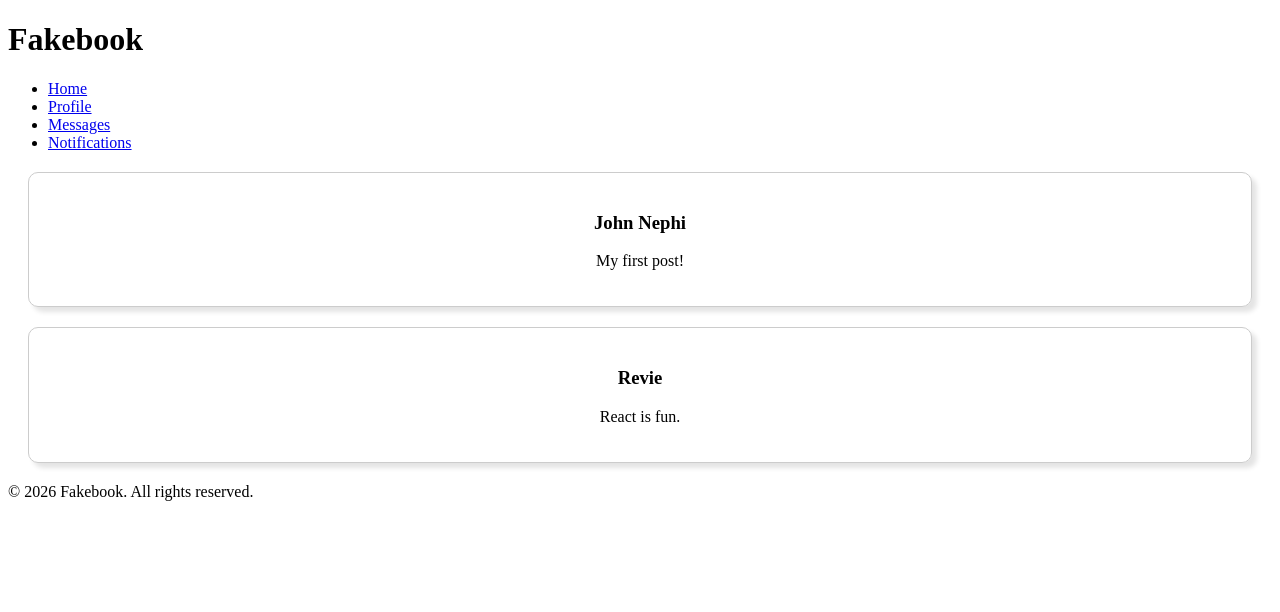
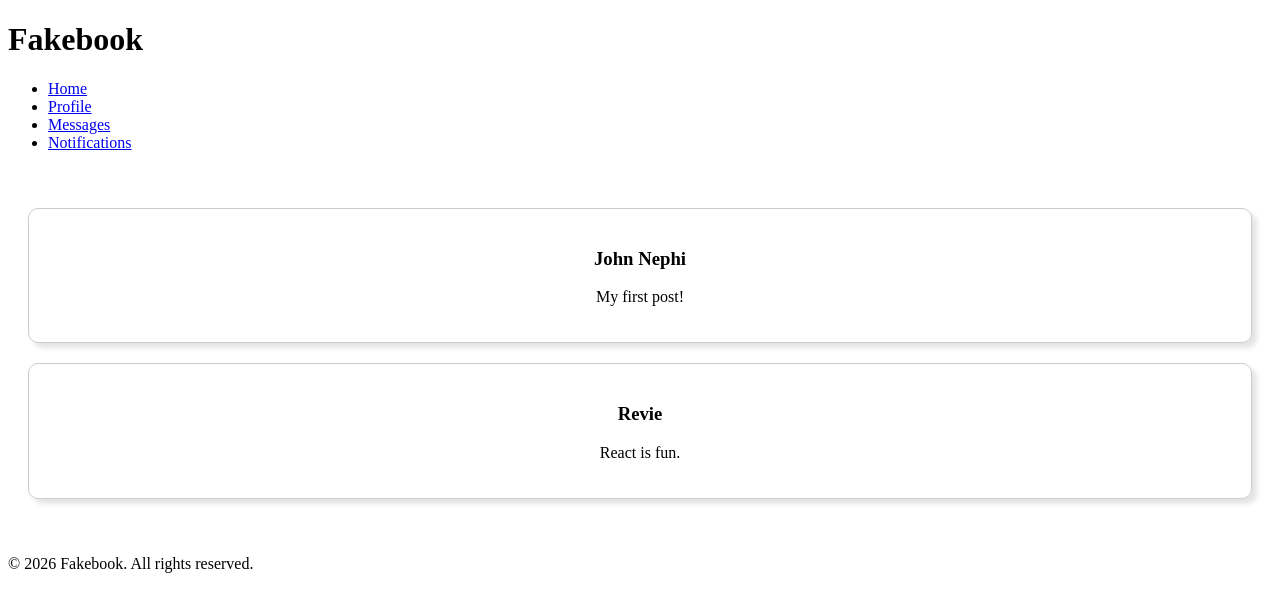
Before and after one commit to johnbords/learn-front-end, a React (Vite) app in the folder fakebook-frontend/: page / in a window 1280 px wide. Shown: the top 612 px of the page. Built offline with nearby package versions, Linux system fonts and the light colour scheme.

Commit message:
Add header and footer padding to index.css

```diff
--- a/fakebook-frontend/src/index.css
+++ b/fakebook-frontend/src/index.css
@@ -1,3 +1,11 @@
+header {
+  padding-bottom: 20px;
+}
+
+footer {
+  padding-top: 20px;
+}
+
 .post-card {
   border: 1px solid hsl(0, 0%, 80%);
   border-radius: 10px;
```
